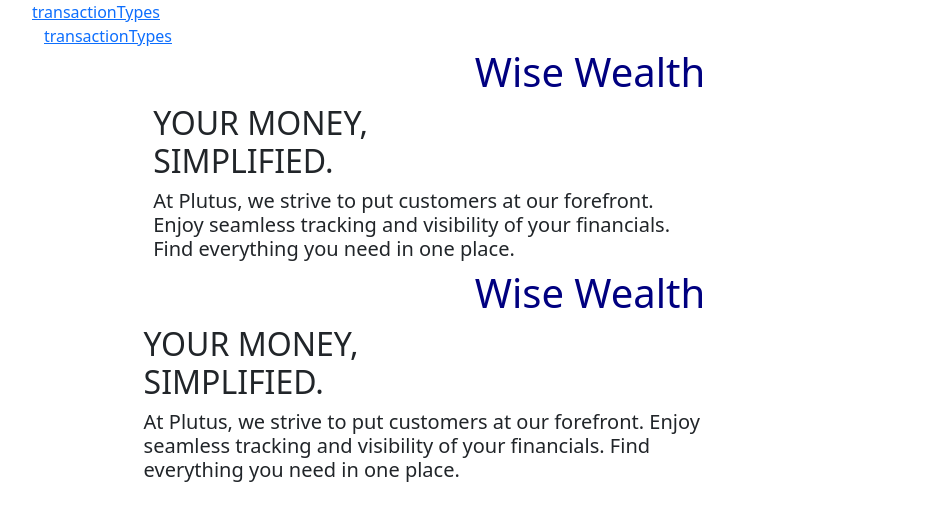
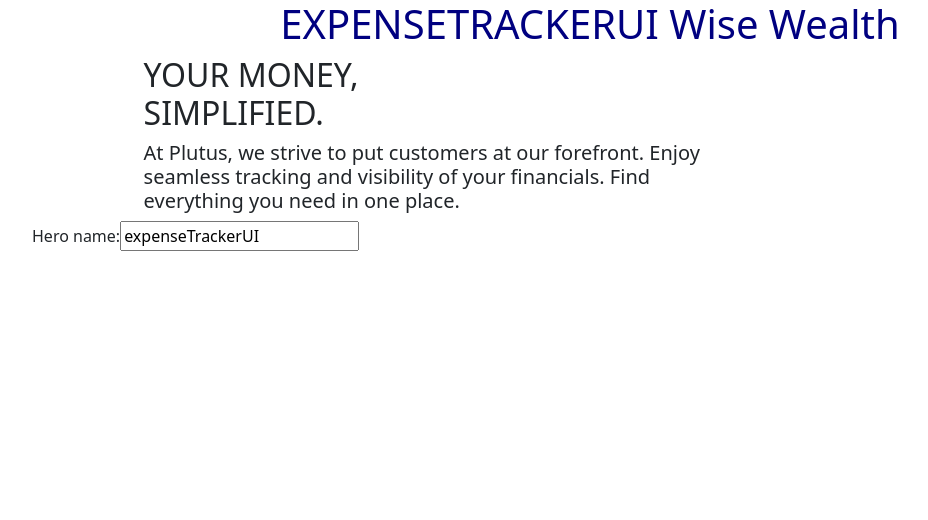
Before and after one commit to ExpenseTracking/expenseTrackerUI, an Angular app: page /appHome in a window 1280 px wide. Shown: the top 520 px of the page, without its empty margins (50-978 px from the left). Built offline with nearby package versions, Linux system fonts and the light colour scheme.

Commit message:
just in case commit . wip

```diff
--- a/src/app/app.component.html
+++ b/src/app/app.component.html
@@ -29,11 +29,11 @@
         </div>
     </nav> -->
 
-    <a routerLink="/transactionType">transactionTypes</a>
-    <router-outlet></router-outlet>
+    <!-- <a routerLink="/transactionType">transactionTypes</a>
+    <router-outlet></router-outlet> -->
 
     <!-- header  -->
-    <h1 id="homeHeader">Wise Wealth</h1>
+    <h1 id="homeHeader">{{title | uppercase}} Wise Wealth</h1>
 
     <h2 style="margin-left: 10%;">
         YOUR MONEY, <br>
@@ -45,6 +45,11 @@
         financials. Find everything you need in one place.
     </h5>
 
+    <div>
+        <label for="name">Hero name: </label>
+        <input id="name" [(ngModel)]="title" placeholder="Enter name">
+      </div>
+
     <!-- imported component within home page  -->
     <!-- <app-transaction-type></app-transaction-type> -->
 </div>
```
